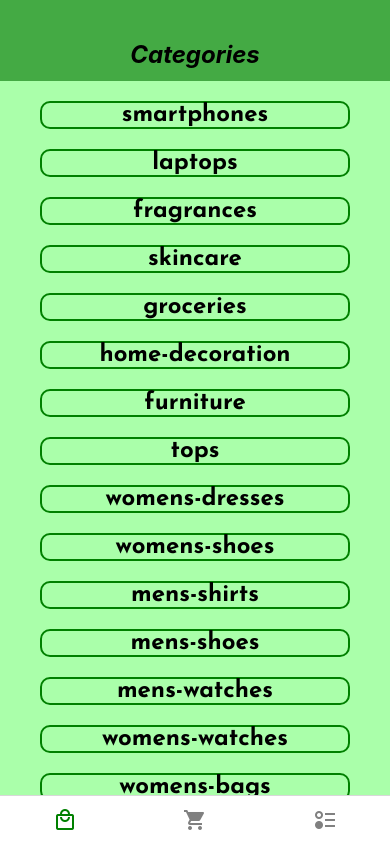
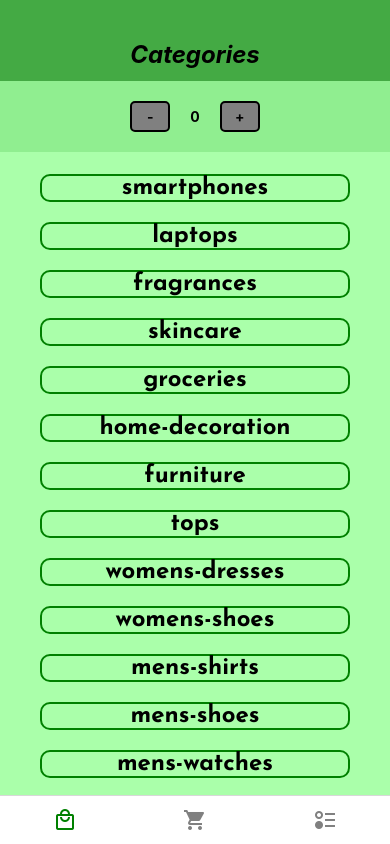
Before and after one commit to sergiocld99/e-commerce, a React Native app: screen /Home in a window 390 px wide. Built offline with nearby package versions, Linux system fonts and the light colour scheme.

Commit message:
Simplified Counter Redux example

```diff
--- a/App.js
+++ b/App.js
@@ -2,6 +2,8 @@ import { StyleSheet } from "react-native";
 import { useState } from "react";
 import { useFonts } from "expo-font";
 import TabNavigator from "./src/navigation/TabNavigator";
+import Store from "./src/store/Store";
+import { Provider } from "react-redux";
 
 export default function App() {
   const [fontsLoaded] = useFonts({
@@ -11,7 +13,9 @@ export default function App() {
   if (!fontsLoaded) return null
 
   return (
-    <TabNavigator />
+    <Provider store={Store}>
+      <TabNavigator />
+    </Provider>
   );
 }
 
--- a/package.json
+++ b/package.json
@@ -12,13 +12,15 @@
     "@react-navigation/bottom-tabs": "^6.5.20",
     "@react-navigation/native": "^6.1.17",
     "@react-navigation/native-stack": "^6.9.26",
+    "@reduxjs/toolkit": "^2.2.5",
     "expo": "~51.0.14",
     "expo-font": "^12.0.7",
     "expo-status-bar": "~1.12.1",
     "react": "18.2.0",
     "react-native": "0.74.2",
     "react-native-safe-area-context": "4.10.1",
-    "react-native-screens": "3.31.1"
+    "react-native-screens": "3.31.1",
+    "react-redux": "^9.1.2"
   },
   "devDependencies": {
     "@babel/core": "^7.20.0"
--- /dev/null
+++ b/src/components/Counter.jsx
@@ -0,0 +1,41 @@
+import { View, Text, Pressable, StyleSheet } from 'react-native'
+import React from 'react'
+import { useDispatch, useSelector } from 'react-redux'
+import { decrement, increment } from '../features/counter/counterSlice'
+
+const Counter = () => {
+  const count = useSelector(state => state.counterSlice.value)
+  const dispatch = useDispatch()
+
+  return (
+    <View style={{backgroundColor: 'lightgreen', paddingVertical: 20}}>
+      <View style={{flexDirection: 'row', justifyContent: 'center', gap: 20, alignItems: 'center'}}>
+        <Pressable style={styles.button} onPress={() => dispatch(decrement())}>
+          <Text style={styles.text}>-</Text>
+        </Pressable>
+        <Text style={styles.text}>{count}</Text>
+
+        <Pressable style={styles.button}>
+          <Text style={styles.text} onPress={() => dispatch(increment())}>+</Text>
+        </Pressable>
+      </View>
+    </View>
+  )
+}
+
+const styles = StyleSheet.create({
+  button: {
+    borderWidth: 2,
+    borderColor: 'black',
+    borderRadius: 5,
+    backgroundColor: 'gray',
+    padding: 5,
+    minWidth: 40
+  },
+  text: {
+    fontWeight: 'bold',
+    textAlign: 'center'
+  }
+})
+
+export default Counter
--- a/src/components/OrderItem.jsx
+++ b/src/components/OrderItem.jsx
@@ -18,7 +18,7 @@ const OrderItem = ({item}) => {
         <Text style={{fontWeight: 'bold'}}>${total}</Text>
       </View>
       <Pressable onPress={() => {}}>
-        <Feather name="trash" size={24} color="black" />
+        <Feather name="search" size={24} color="black" />
       </Pressable>
 
     </View>
--- /dev/null
+++ b/src/features/counter/counterSlice.js
@@ -0,0 +1,19 @@
+import { createSlice } from "@reduxjs/toolkit";
+
+export const counterSlice = createSlice({
+  name: 'counter',
+  initialState: {value: 0},
+  reducers: {
+    increment: state => {state.value += 1},
+    decrement: state => {
+      if (state.value > 0) state.value -= 1
+    },
+    reset: state => {state.value = 0}
+  }
+})
+
+// actions
+export const {increment, decrement, reset} = counterSlice.actions
+
+// reducer
+export default counterSlice.reducer
--- a/src/navigation/ShopNavigator.js
+++ b/src/navigation/ShopNavigator.js
@@ -1,11 +1,9 @@
-import { View, Text } from 'react-native'
 import React from 'react'
-import { NavigationContainer } from '@react-navigation/native'
-import Home from '../screens/Home'
 import ItemListCategory from '../screens/ItemListCategory'
 import ItemDetail from '../screens/ItemDetail'
 import { createNativeStackNavigator } from '@react-navigation/native-stack'
 import Header from '../components/Header'
+import Categories from '../screens/Categories'
 
 const Stack = createNativeStackNavigator()
 
@@ -23,7 +21,7 @@ const ShopNavigator = () => {
           })
         }
       >
-        <Stack.Screen name="Home" component={Home} />
+        <Stack.Screen name="Home" component={Categories} />
         <Stack.Screen name="ItemListCategory" component={ItemListCategory} />
         <Stack.Screen name="ItemDetail" component={ItemDetail} />
       </Stack.Navigator>
--- a/src/screens/Home.jsx
+++ b/src/screens/Categories.jsx
@@ -4,18 +4,21 @@ import React, { useState } from "react";
 // data
 import allCategories from "../data/categories.json";
 import Header from "../components/Header";
+import Counter from "../components/Counter";
 
-const Home = ({navigation}) => {
+const Categories = ({navigation}) => {
   const [categories, setCategories] = useState(allCategories);
 
   return (
-    <View style={{ width: "100%", backgroundColor: '#aaffaa', flex: 1, paddingTop: 10 }}>
+    <View style={{ width: "100%", backgroundColor: '#aaffaa', flex: 1 }}>
+      <Counter />
       <FlatList
         data={categories}
         renderItem={({ item }) => <Pressable onPress={() => navigation.navigate("ItemListCategory", {category: item})}>
           <Text style={styles.category}>{item}</Text>
         </Pressable> }
         keyExtractor={(item) => item}
+        style={{paddingTop: 12}}
       />
     </View>
   );
@@ -34,4 +37,4 @@ const styles = StyleSheet.create({
   },
 });
 
-export default Home;
+export default Categories;
--- /dev/null
+++ b/src/store/Store.js
@@ -0,0 +1,8 @@
+import { configureStore } from "@reduxjs/toolkit";
+import counterSlice from "../features/counter/counterSlice";
+
+export default configureStore({
+  reducer: {
+    counterSlice
+  }
+})
```
Also changed, not shown: 1 other file (tests, documents, lock files or other folders).
